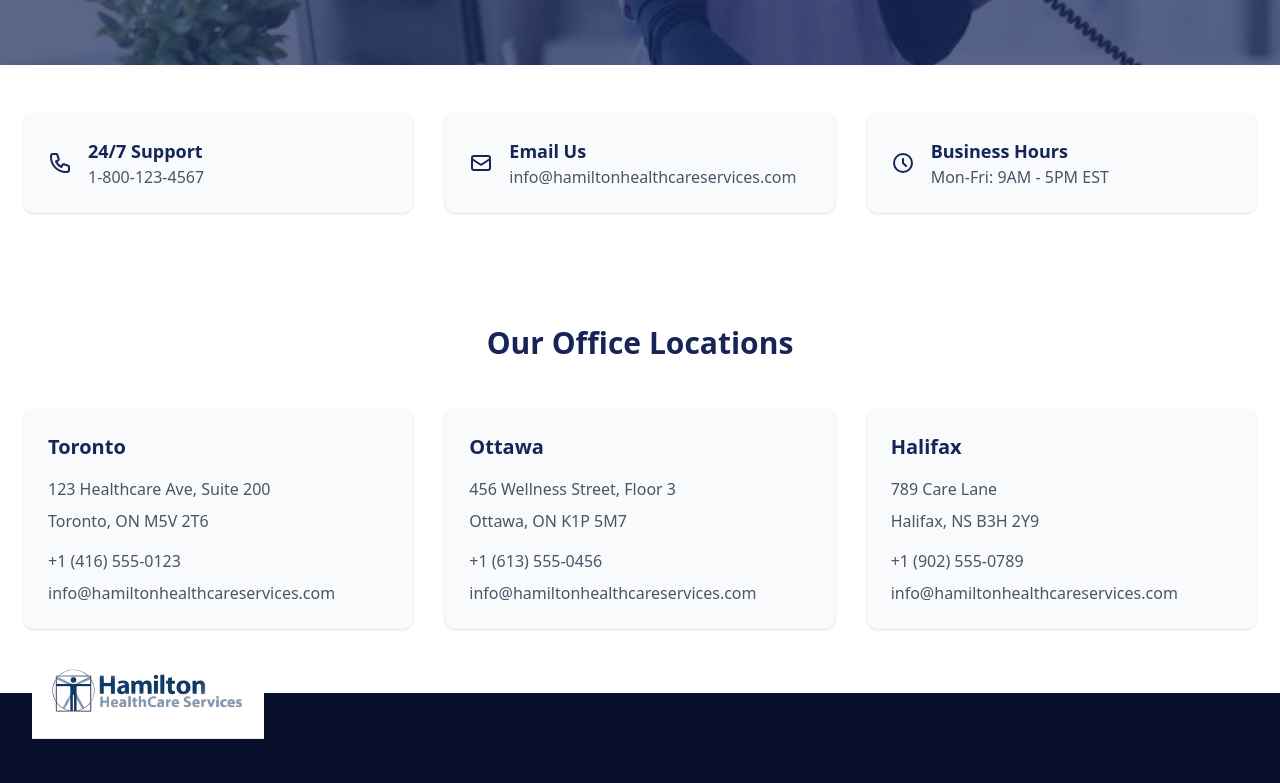
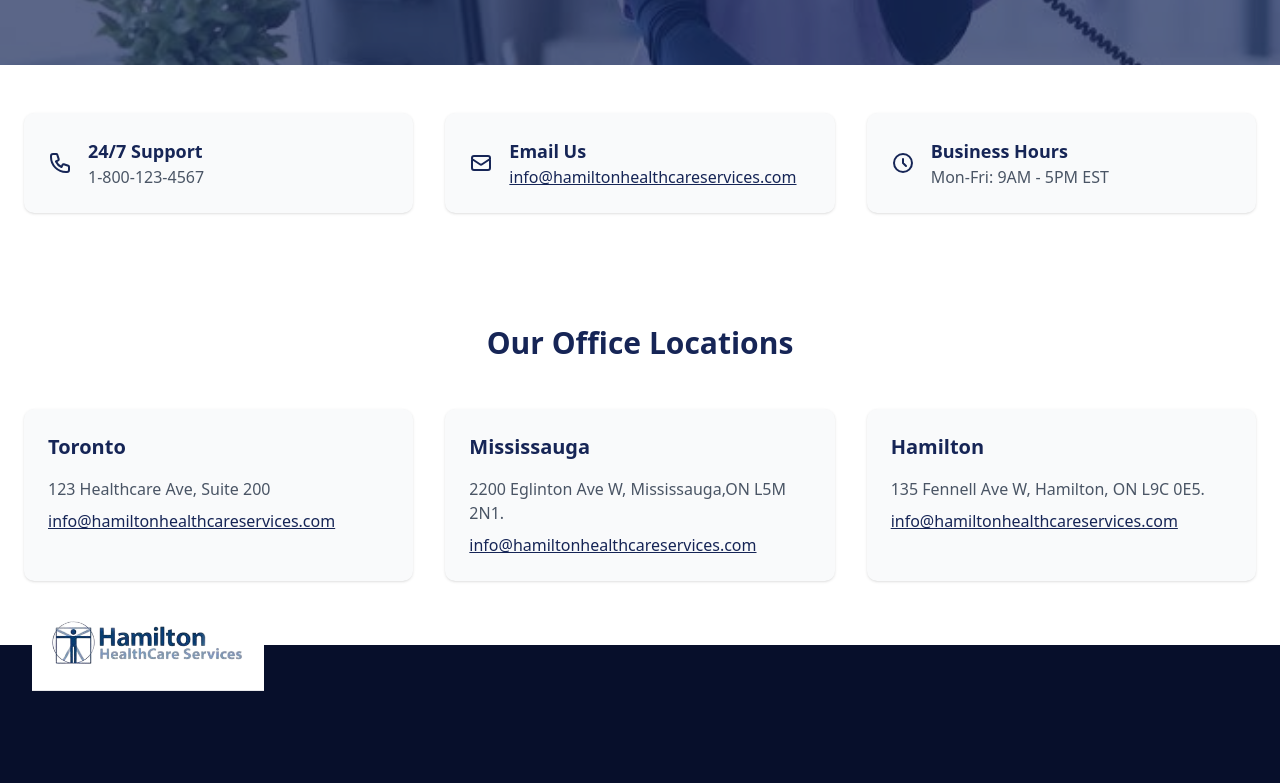
Before and after one commit to Tayyab-742002/HamiltonHealthCareServices, a Next.js app: page /contact in a window 1280 px wide. Shown: the part 400-1183 px from the top of the page. Built offline with nearby package versions, Linux system fonts and the light colour scheme.

Commit message:
minor fixes

```diff
--- a/src/components/features/careers/process/ApplicationProcess.tsx
+++ b/src/components/features/careers/process/ApplicationProcess.tsx
@@ -51,7 +51,7 @@ export default function ApplicationProcess() {
             <div className="max-w-full ">
               <a
                 href="mailto:careers@hamiltonhealthcareservices.com"
-                className="text-[16px] underline text-dark-blue hover:text-blue-900 font-semibold inline-block "
+                className="text-[14px] underline text-dark-blue hover:text-blue-900 font-semibold inline-block "
               >
                 careers@hamiltonhealthcareservices.com
               </a>
--- a/src/components/features/contact/info/ContactInfo.tsx
+++ b/src/components/features/contact/info/ContactInfo.tsx
@@ -1,4 +1,6 @@
 "use client";
+
+import Link from "next/link";
 
 export default function ContactInfo() {
   const contactDetails = [
@@ -6,8 +8,18 @@ export default function ContactInfo() {
       title: "24/7 Support",
       info: "1-800-123-4567",
       icon: (
-        <svg className="w-6 h-6" fill="none" viewBox="0 0 24 24" stroke="currentColor">
-          <path strokeLinecap="round" strokeLinejoin="round" strokeWidth={2} d="M3 5a2 2 0 012-2h3.28a1 1 0 01.948.684l1.498 4.493a1 1 0 01-.502 1.21l-2.257 1.13a11.042 11.042 0 005.516 5.516l1.13-2.257a1 1 0 011.21-.502l4.493 1.498a1 1 0 01.684.949V19a2 2 0 01-2 2h-1C9.716 21 3 14.284 3 6V5z" />
+        <svg
+          className="w-6 h-6"
+          fill="none"
+          viewBox="0 0 24 24"
+          stroke="currentColor"
+        >
+          <path
+            strokeLinecap="round"
+            strokeLinejoin="round"
+            strokeWidth={2}
+            d="M3 5a2 2 0 012-2h3.28a1 1 0 01.948.684l1.498 4.493a1 1 0 01-.502 1.21l-2.257 1.13a11.042 11.042 0 005.516 5.516l1.13-2.257a1 1 0 011.21-.502l4.493 1.498a1 1 0 01.684.949V19a2 2 0 01-2 2h-1C9.716 21 3 14.284 3 6V5z"
+          />
         </svg>
       ),
     },
@@ -15,8 +27,18 @@ export default function ContactInfo() {
       title: "Email Us",
       info: "info@hamiltonhealthcareservices.com",
       icon: (
-        <svg className="w-6 h-6" fill="none" viewBox="0 0 24 24" stroke="currentColor">
-          <path strokeLinecap="round" strokeLinejoin="round" strokeWidth={2} d="M3 8l7.89 5.26a2 2 0 002.22 0L21 8M5 19h14a2 2 0 002-2V7a2 2 0 00-2-2H5a2 2 0 00-2 2v10a2 2 0 002 2z" />
+        <svg
+          className="w-6 h-6"
+          fill="none"
+          viewBox="0 0 24 24"
+          stroke="currentColor"
+        >
+          <path
+            strokeLinecap="round"
+            strokeLinejoin="round"
+            strokeWidth={2}
+            d="M3 8l7.89 5.26a2 2 0 002.22 0L21 8M5 19h14a2 2 0 002-2V7a2 2 0 00-2-2H5a2 2 0 00-2 2v10a2 2 0 002 2z"
+          />
         </svg>
       ),
     },
@@ -24,8 +46,18 @@ export default function ContactInfo() {
       title: "Business Hours",
       info: "Mon-Fri: 9AM - 5PM EST",
       icon: (
-        <svg className="w-6 h-6" fill="none" viewBox="0 0 24 24" stroke="currentColor">
-          <path strokeLinecap="round" strokeLinejoin="round" strokeWidth={2} d="M12 8v4l3 3m6-3a9 9 0 11-18 0 9 9 0 0118 0z" />
+        <svg
+          className="w-6 h-6"
+          fill="none"
+          viewBox="0 0 24 24"
+          stroke="currentColor"
+        >
+          <path
+            strokeLinecap="round"
+            strokeLinejoin="round"
+            strokeWidth={2}
+            d="M12 8v4l3 3m6-3a9 9 0 11-18 0 9 9 0 0118 0z"
+          />
         </svg>
       ),
     },
@@ -42,8 +74,19 @@ export default function ContactInfo() {
             >
               <div className="text-blue-950 mr-4">{detail.icon}</div>
               <div>
-                <h3 className="text-lg font-semibold text-blue-950">{detail.title}</h3>
-                <p className="text-gray-600">{detail.info}</p>
+                <h3 className="text-lg font-semibold text-blue-950">
+                  {detail.title}
+                </h3>
+                {detail.info.includes("@") ? (
+                  <Link
+                    href="mailto:info@hamiltonhealthcareservices.com"
+                    className="hover:text-primary transition-colors underline text-blue-950"
+                  >
+                    info@hamiltonhealthcareservices.com
+                  </Link>
+                ) : (
+                  <p className="text-gray-600">{detail.info}</p>
+                )}
               </div>
             </div>
           ))}
--- a/src/components/features/contact/locations/OfficeLocations.tsx
+++ b/src/components/features/contact/locations/OfficeLocations.tsx
@@ -1,28 +1,30 @@
 "use client";
+
+import Link from "next/link";
 
 export default function OfficeLocations() {
   const offices = [
     {
       city: "Toronto",
       address: "123 Healthcare Ave, Suite 200",
-      postal: "Toronto, ON M5V 2T6",
-      phone: "+1 (416) 555-0123",
-      email: "info@hamiltonhealthcareservices.com"
+      // postal: "Toronto, ON M5V 2T6",
+      // phone: "+1 (416) 555-0123",
+      email: "info@hamiltonhealthcareservices.com",
     },
     {
-      city: "Ottawa",
-      address: "456 Wellness Street, Floor 3",
-      postal: "Ottawa, ON K1P 5M7",
-      phone: "+1 (613) 555-0456",
-      email: "info@hamiltonhealthcareservices.com"
+      city: "Mississauga",
+      address: "2200 Eglinton Ave W, Mississauga,ON L5M 2N1.",
+      // postal: "Ottawa, ON K1P 5M7",
+      // phone: "+1 (613) 555-0456",
+      email: "info@hamiltonhealthcareservices.com",
     },
     {
-      city: "Halifax",
-      address: "789 Care Lane",
-      postal: "Halifax, NS B3H 2Y9",
-      phone: "+1 (902) 555-0789",
-      email: "info@hamiltonhealthcareservices.com"
-    }
+      city: "Hamilton",
+      address: "135 Fennell Ave W, Hamilton, ON L9C 0E5.",
+      // postal: "Hamilton, NS B3H 2Y9",
+      // phone: "+1 (902) 555-0789",
+      email: "info@hamiltonhealthcareservices.com",
+    },
   ];
 
   return (
@@ -42,9 +44,14 @@ export default function OfficeLocations() {
               </h3>
               <div className="space-y-2 text-gray-600">
                 <p>{office.address}</p>
-                <p>{office.postal}</p>
-                <p className="pt-2">{office.phone}</p>
-                <p>{office.email}</p>
+                {/* <p>{office.postal}</p>
+                <p className="pt-2">{office.phone}</p> */}
+                <a
+                  href={`mailto:${office.email}`}
+                  className="hover:text-primary transition-colors underline text-blue-950"
+                >
+                  {office.email}
+                </a>
               </div>
             </div>
           ))}
--- a/src/components/features/referral/program/ReferralProgram.tsx
+++ b/src/components/features/referral/program/ReferralProgram.tsx
@@ -15,7 +15,7 @@ export default function ReferralProgram() {
     {
       title: "Candidate Receives a Job Offer",
       description:
-        "Once your referred candidate secures a job offer from Hamilton Healthcare, you qualify for the referral bonus.",
+        "Once your referred candidate secures a job offer from Hamilton Healthcare, you will be paid the referral bonus.",
     },
     {
       title: "Receive Your $200 CAD Reward",
@@ -32,7 +32,7 @@ export default function ReferralProgram() {
   ];
 
   const terms = [
-    "The referred candidate must be qualified and eligible to work in Canada under Home Care Worker Immigration pilots.",
+    "The referred candidate must be qualified and eligible to work in Canada under the Home Care Worker Immigration pilots.",
     "The referral bonus is only paid if the referred candidate receives and accepts a job offer from us.",
     "The referral partner must provide accurate contact details for both themselves and the referred candidate.",
     "A candidate can only be referred once. If multiple people refer the same candidate, the reward will go to the first referrer who submitted their details.",
@@ -49,8 +49,8 @@ export default function ReferralProgram() {
             <p className="text-lg text-gray-700 leading-relaxed">
               Hamilton Healthcare is actively recruiting overseas nurses,
               caregivers and healthcare professionals through the Canada Home
-              Care Worker Immigration pilots providing job opportunities for
-              qualified overseas caregivers to join our team in Canada.
+              Care Worker Immigration pilots which provides job opportunities
+              for qualified overseas caregivers to join our team in Canada.
             </p>
             <p className="text-lg text-gray-700 leading-relaxed mt-4">
               In line with our recruitment process, we invite healthcare
--- a/src/components/features/services/locations/ServiceLocations.tsx
+++ b/src/components/features/services/locations/ServiceLocations.tsx
@@ -10,25 +10,20 @@ export default function ServiceLocations() {
           </h2>
           <p className="text-lg text-gray-700 mb-8">
             We provide our services across multiple locations, ensuring quality
-            healthcare staffing and personal care services are accessible to those
-            who need them.
+            healthcare staffing and personal care services are accessible to
+            those who need them.
           </p>
           <div className="grid grid-cols-2 md:grid-cols-3 gap-4 text-center">
-            {[
-              "Toronto",
-              "Ottawa",
-              "Vancouver",
-              "Calgary",
-              "Montreal",
-              "Halifax"
-            ].map((location) => (
+            {["Toronto", "Ottawa", "Hamilton ", "Mississauga "].map(
+              (location) => (
                 <div
                   key={location}
                   className="bg-white p-4 rounded-lg shadow-sm"
                 >
                   {location}
                 </div>
-            ))}
+              )
+            )}
           </div>
         </div>
       </div>
--- a/src/components/layouts/footer/Footer.tsx
+++ b/src/components/layouts/footer/Footer.tsx
@@ -191,13 +191,16 @@ export function Footer() {
                 ["Cookie Policy", "/cookie-policy/"],
                 ["Accessibility", "/accessibility/"],
               ].map(([title, url]) => (
-                <Link
-                  key={title}
-                  href={`https://www.hamiltonhealthcareservices.com${url}`}
-                  className="text-sm hover:text-primary-foreground transition-colors underline"
-                >
+                // <Link
+                //   key={title}
+                //   href={""}
+                //   className="text-sm hover:text-primary-foreground transition-colors underline"
+                // >
+                //   {title}
+                // </Link>
+                <p className="text-sm hover:text-primary-foreground transition-colors underline">
                   {title}
-                </Link>
+                </p>
               ))}
             </div>
             {/* Copyright */}
```
Lines whose indentation alone changed are shown as unchanged.
